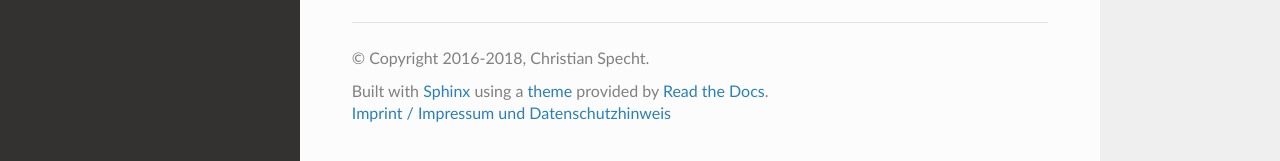
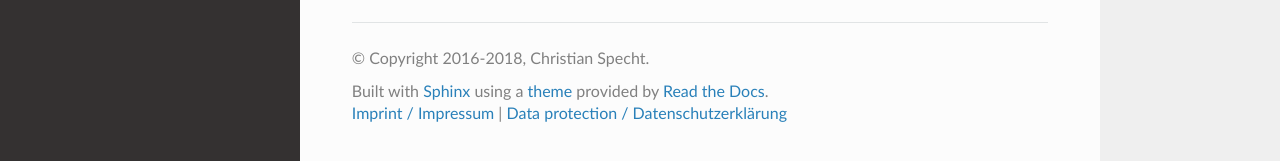
Before and after one commit to christianspecht/scm-backup-docs, a Sphinx documentation site: the page built from source/index.rst, in a window 1280 px wide and 900 px high, scrolled down 537 px. Shown: the part 736-897 px from the top of the window. Built offline with Sphinx 7.4.7 and the Read the Docs theme 2.0.0, drawn with Linux system fonts in a browser that asks for light colours.

Commit message:
separate imprint and data protection

```diff
--- a/source/_templates/footer.html
+++ b/source/_templates/footer.html
@@ -1,5 +1,5 @@
 {% extends "!footer.html" %}
 {% block extrafooter %}
-    <p><a href="http://scm-backup.org/imprint/">Imprint / Impressum und Datenschutzhinweis</a></p>
+    <p><a href="https://scm-backup.org/imprint/">Imprint / Impressum</a> | <a href="https://scm-backup.org/data-protection/">Data protection / Datenschutzerklärung</a></p>
     {{ super() }}
 {% endblock %}
```
